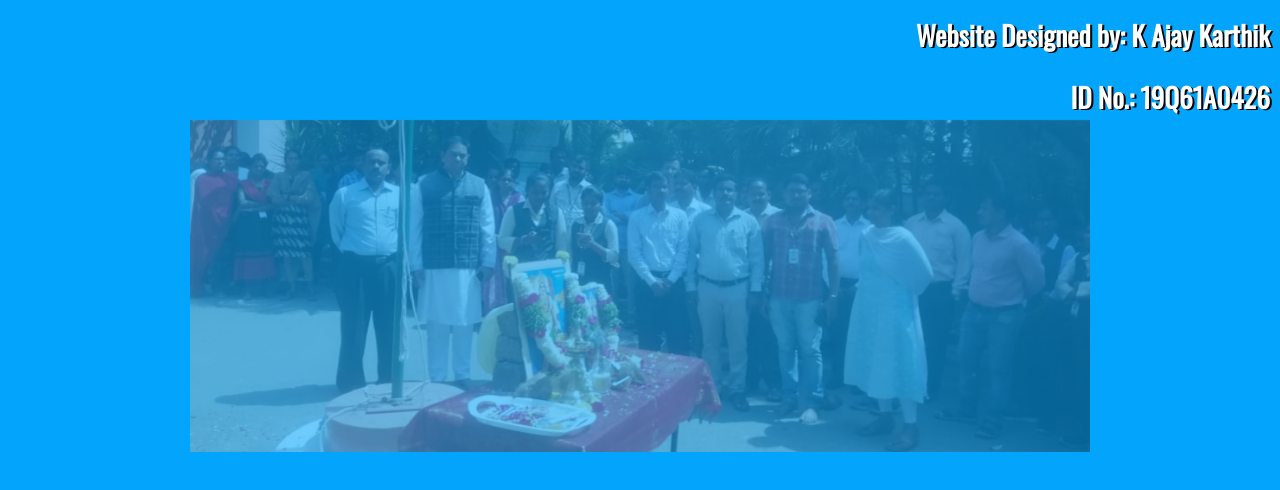
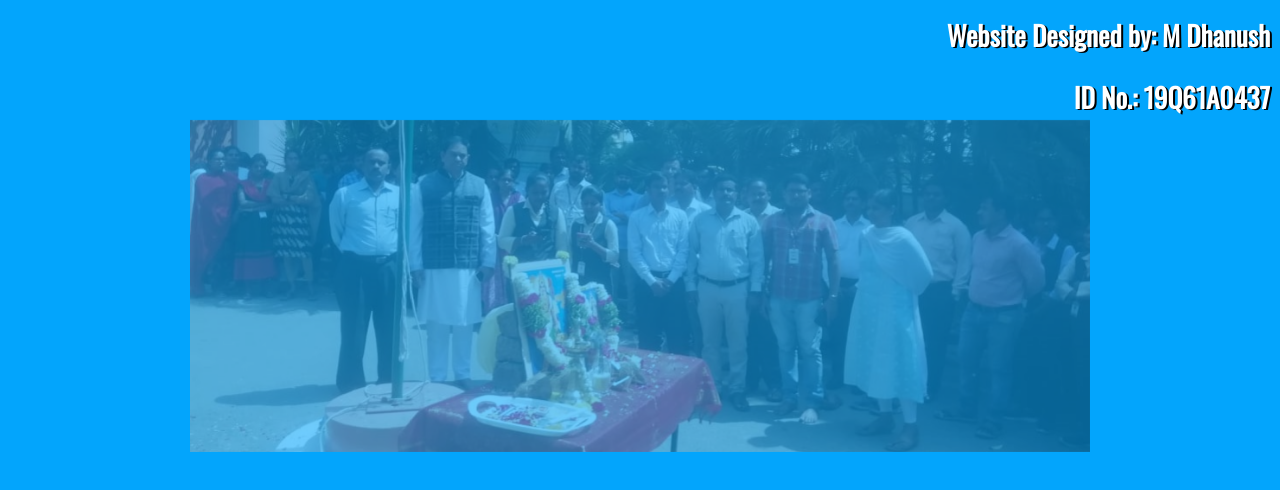
Before and after one commit to AVIHECEDisplay/displayinterface, a plain HTML site: page index.html in a window 1280 px wide. Shown: the part 188-678 px from the top of the page. Drawn offline with nearby package versions, Linux system fonts and the light colour scheme; a web font is replaced by a local one.

Commit message:
Update index.html

```diff
--- a/index.html
+++ b/index.html
@@ -13,8 +13,8 @@
     </div>
     <div>
       <h1 id='welcome_note'>WELCOME TO THE DEPARTMENT OF ELECTRONICS AND COMMUNICATION ENGINEERING.</h1>
-      <h2 id='nameandid'>Website Designed by: K Ajay Karthik</h2>
-      <h2 id='nameandid'>ID No.: 19Q61A0426</p></h2>
+      <h2 id='nameandid'>Website Designed by: M Dhanush</h2>
+      <h2 id='nameandid'>ID No.: 19Q61A0437</p></h2>
       </div>
       <!DOCTYPE html>
       <html>
```
